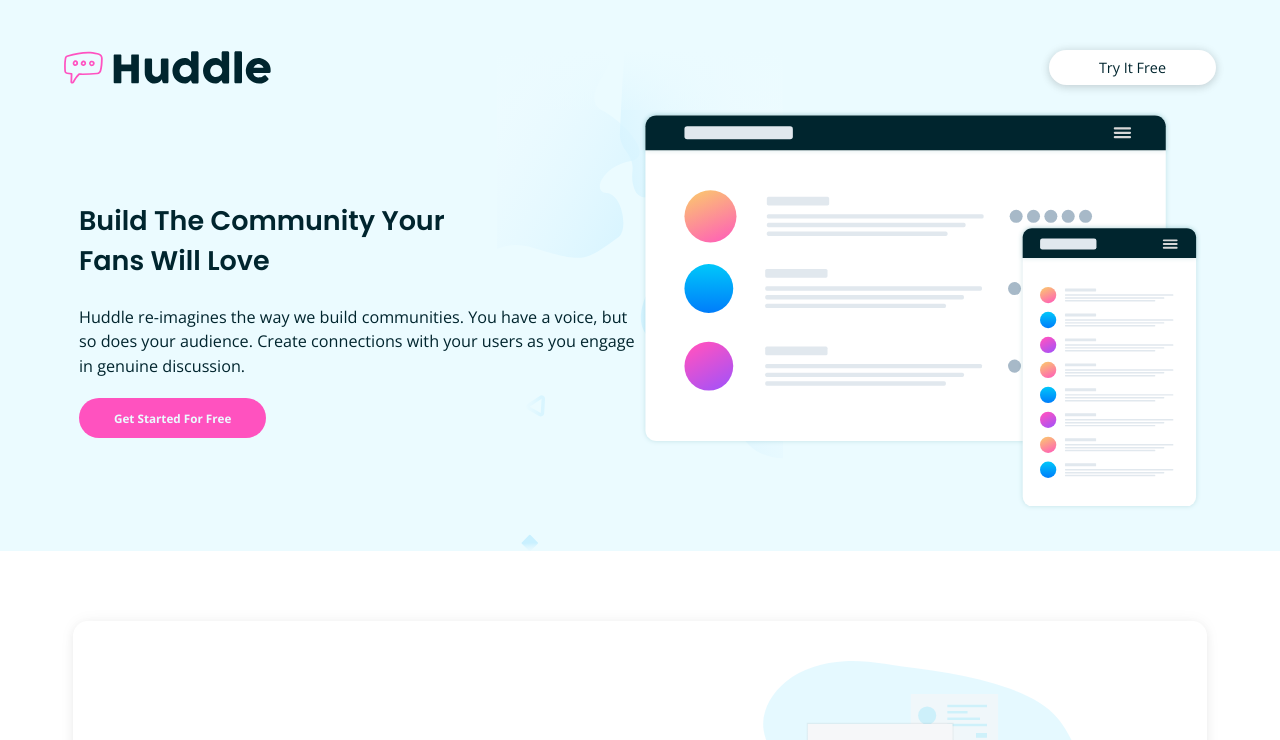
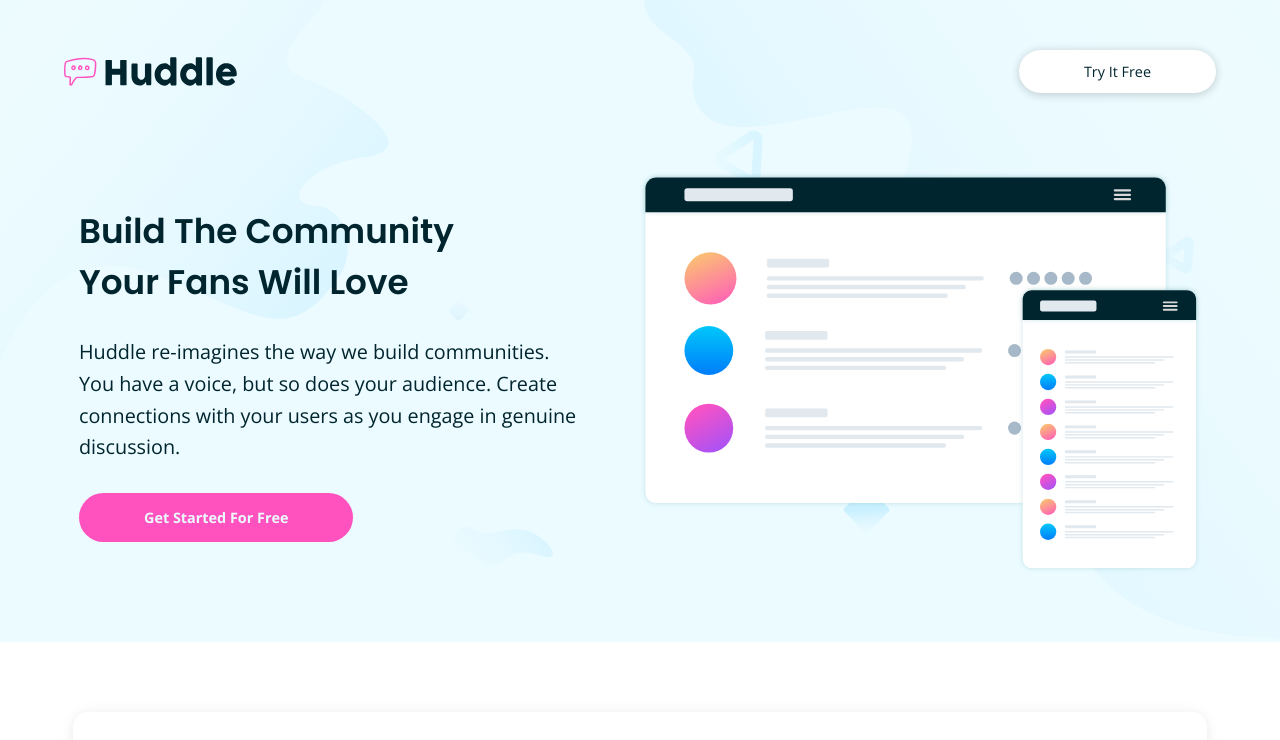
Before and after one commit to LesleyWesley/huddle-landing-page, a plain HTML site: page index.html in a window 1280 px wide. Shown: the top 740 px of the page. Drawn offline with nearby package versions, Linux system fonts and the light colour scheme.

Commit message:
Added header and hero styling for large desktop

```diff
--- a/css/main.css
+++ b/css/main.css
@@ -7,7 +7,6 @@ body {
   font-size: 1.125em;
   background-color: #EBFBFF;
   margin: 0;
-  padding: 30px 0 0 0;
   font-family: "Open Sans", sans-serif;
 }
 
@@ -40,6 +39,7 @@ header {
   background-size: 400px;
   background-position-y: -25px;
   background-position-x: -7px;
+  padding-top: 30px;
 
 }
 
@@ -53,7 +53,6 @@ header img {
   align-items: center;
   width: 100%;
   padding-bottom: 80px;
-  background-image: linear-gradient(to bottom, rgba(235, 251, 255, 1), rgba(235, 251, 255, 0.25));
 }
 
 .nav a {
@@ -336,12 +335,13 @@ li:hover {
 
 @media only screen and (min-width: 550px) {
 
-  body {
-    padding: 50px 0 0 0;
-  }
 
   .full-width {
     width: 78%;
+  }
+
+  header {
+    padding-top: 50px;
   }
 
   header img {
@@ -397,7 +397,7 @@ li:hover {
   }
 
   header {
-    background-image: url("../images/bg-hero-mobile.svg");
+    background-image: url("../images/bg-hero-desktop.svg");
     background-repeat: no-repeat;
     background-size: contain;
     background-position: top;
@@ -522,3 +522,47 @@ footer .full-width {
 .copyright p {
   width: 30%;
 }
+
+/*=========================================================
+
+        LARGE DESKTOP STYLING
+
+======================================================*/
+
+header img {
+  width: 15%;
+}
+
+
+
+.nav {
+  padding-bottom: 60px;
+}
+
+.nav a {
+  padding: 12px 65px;
+}
+
+.hero {
+  padding-bottom: 50px;
+}
+
+.half-width.description {
+  width: 45%;
+}
+
+h1 {
+  font-size: 1.9em;
+  padding-top: 30px;
+}
+
+.hero p {
+  font-size: 1.1em;
+  line-height: 1.6em;
+  margin: 5px 0 30px 0;
+}
+
+.hero a {
+  padding: 15px 65px;
+  font-size: .8em;
+}
```
